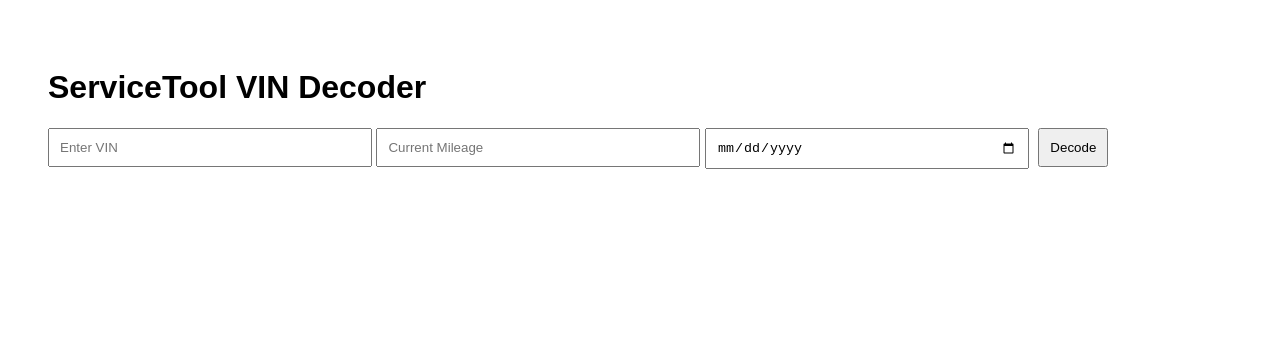
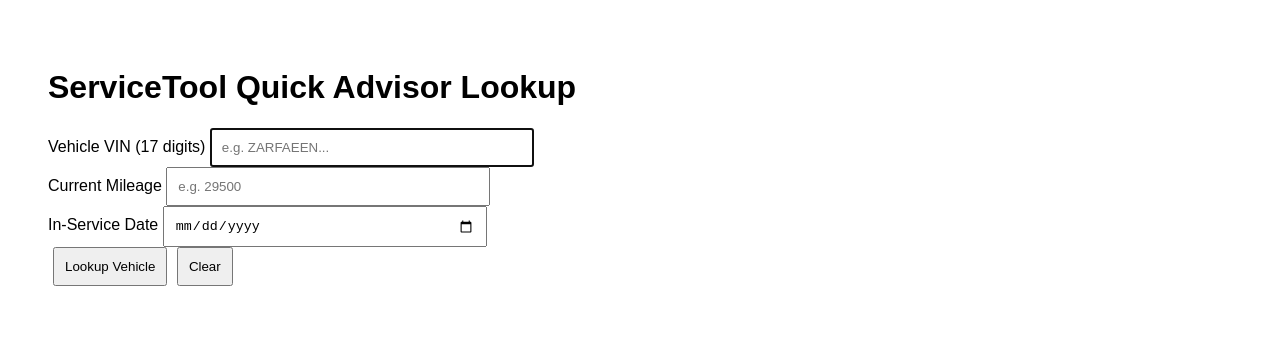
Before and after one commit to wishart18-eng/ServiceTool, a plain HTML site: page index.html in a window 1280 px wide. Drawn offline with Linux system fonts and the light colour scheme.

Commit message:
Update title and structure of index.html

```diff
--- a/index.html
+++ b/index.html
@@ -1,29 +1,44 @@
 <!DOCTYPE html>
-
 <html lang="en">
 <head>
     <meta charset="UTF-8">
     <meta name="viewport" content="width=device-width, initial-scale=1.0">
-    <title>ServiceTool VIN Decoder</title>
+    <title>ServiceTool | Advisor Lookup</title>
     <link rel="stylesheet" href="./style.css">
 </head>
+<body>
+    <div class="app-container">
+        <header class="app-header">
+            <h1>ServiceTool <span>Quick Advisor Lookup</span></h1>
+        </header>
 
-<body>
+        <section class="card input-card">
+            <div class="form-grid">
+                <div class="form-group">
+                    <label for="vin">Vehicle VIN (17 digits)</label>
+                    <input type="text" id="vin" placeholder="e.g. ZARFAEEN..." maxlength="17" autofocus autocomplete="off">
+                </div>
 
+                <div class="form-group">
+                    <label for="mileage">Current Mileage</label>
+                    <input type="number" id="mileage" placeholder="e.g. 29500" min="0">
+                </div>
 
-<h1>ServiceTool VIN Decoder</h1>
+                <div class="form-group">
+                    <label for="inServiceDate">In-Service Date</label>
+                    <input type="date" id="inServiceDate">
+                </div>
+            </div>
 
-<input type="text" id="vin" placeholder="Enter VIN">
-<input type="number" id="mileage" placeholder="Current Mileage">
-<input type="date" id="inServiceDate">
-<button id="decodeButton">
-    Decode
-</button>
+            <div class="button-row">
+                <button id="decodeButton" class="btn btn-primary">Lookup Vehicle</button>
+                <button id="clearButton" class="btn btn-secondary">Clear</button>
+            </div>
+        </section>
 
-<div id="result"></div>
+        <main id="result" class="results-container"></main>
+    </div>
 
-<script src="./script.js" defer></script>
-
-
+    <script src="./script.js" defer></script>
 </body>
 </html>
```
